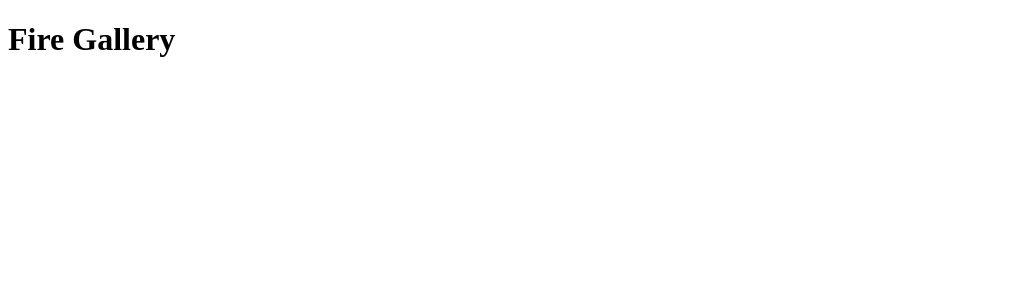
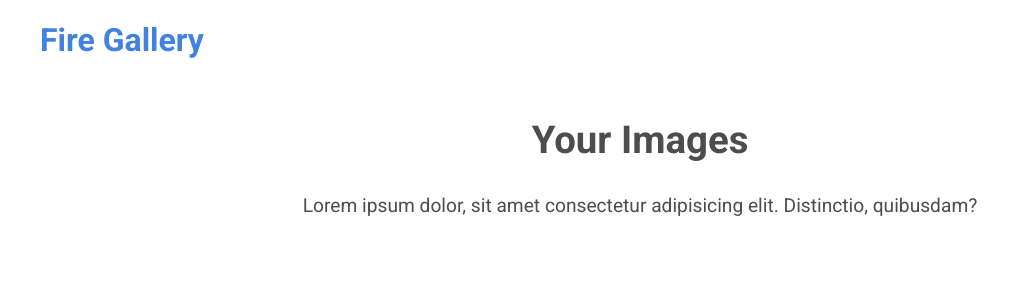
Before and after one commit to sanixstudio/fireGallery, a React (Create React App) app: page / in a window 1280 px wide. Shown: the top 300 px of the page, without its empty margins (0-1032 px from the left). Built offline with nearby package versions, Linux system fonts and the light colour scheme.

Commit message:
created header section with title and subtitle. Applied some styling

```diff
--- a/public/index.html
+++ b/public/index.html
@@ -6,6 +6,7 @@
   <link rel="icon" href="%PUBLIC_URL%/favicon.ico" />
   <meta name="viewport" content="width=device-width, initial-scale=1" />
   <meta name="theme-color" content="#000000" />
+  <link href="https://fonts.googleapis.com/css2?family=Roboto:wght@300;400;700&display=swap" rel="stylesheet">
   <meta name="description" content="Image gallery using React and Firebase" />
   <title>Fire Gallery</title>
 </head>
--- a/src/App.css
+++ b/src/App.css
@@ -0,0 +1,33 @@
+:root {
+    --textColor: #4d4d4d;
+    --themColor: #4181e1;
+}
+
+body {
+    font-family: "Roboto", sans-serif;
+    color: var(--textColor);
+    font-size: 16px;
+}
+
+.App {
+    max-width: 1200px;
+    margin: 0 auto;
+}
+
+.title h1 {
+    color: var(--themColor);
+}
+
+.title h2,
+.title p {
+    text-align: center;
+}
+
+.title h2 {
+    margin-top: 1.5em;
+    font-size: 2.4rem;
+}
+
+.title P {
+    font-size: 1.2rem;
+}
--- a/src/App.js
+++ b/src/App.js
@@ -1,11 +1,12 @@
 import React from "react";
 import "./App.css";
+import Title from "./components/Title/Title";
 
 function App() {
     return (
-        <>
-            <h1>Fire Gallery</h1>
-        </>
+        <div className="App">
+            <Title />
+        </div>
     );
 }
 
--- /dev/null
+++ b/src/components/Title/Title.js
@@ -0,0 +1,14 @@
+import React from "react";
+
+export default function Title() {
+    return (
+        <div className="title">
+            <h1>Fire Gallery</h1>
+            <h2>Your Images</h2>
+            <p>
+                Lorem ipsum dolor, sit amet consectetur adipisicing elit.
+                Distinctio, quibusdam?
+            </p>
+        </div>
+    );
+}
```
